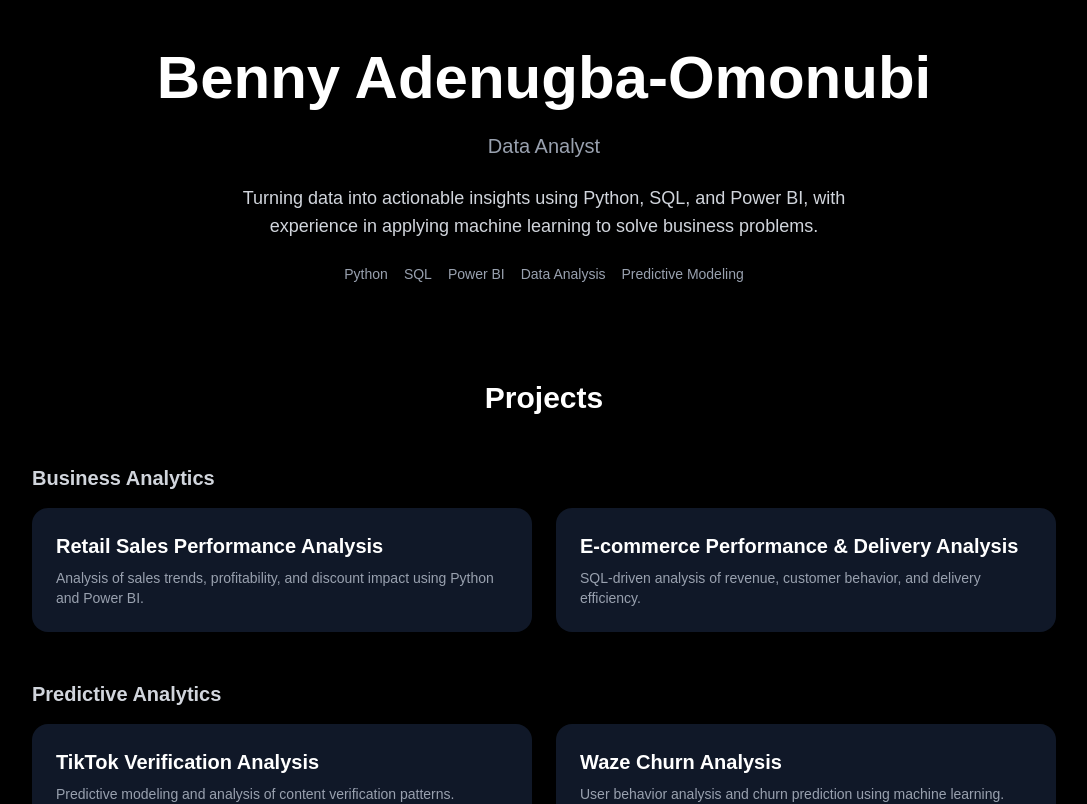
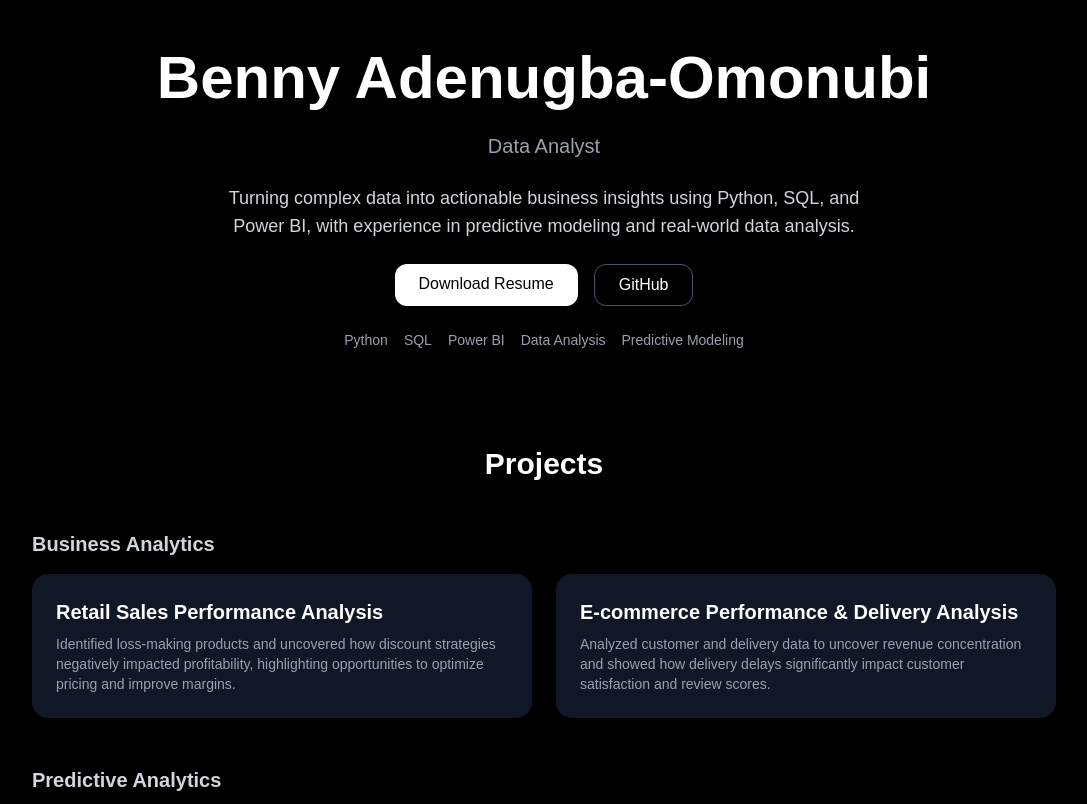
Before and after one commit to benny-102/benny-portfolio, a Next.js app: page / in a window 1280 px wide. Shown: the top 804 px of the page, without its empty margins (96-1183 px from the left). Built offline with nearby package versions, Linux system fonts and the light colour scheme.

Commit message:
added contacts and all

```diff
--- a/src/app/page.tsx
+++ b/src/app/page.tsx
@@ -15,11 +15,32 @@ export default function Home() {
         </p>
 
         <p className="text-lg text-gray-300 max-w-2xl mx-auto">
-          Turning data into actionable insights using Python, SQL, and Power BI,
-          with experience in applying machine learning to solve business problems.
+          Turning complex data into actionable business insights using Python, SQL, and Power BI,
+          with experience in predictive modeling and real-world data analysis.
         </p>
 
-        <div className="flex justify-center gap-4 flex-wrap text-sm text-gray-400">
+        {/* BUTTONS */}
+        <div className="flex justify-center gap-4 flex-wrap mt-4">
+
+          <a
+            href="/Benny_Adenugba_Resume.pdf"
+            className="bg-white text-black px-6 py-2 rounded-xl hover:bg-gray-200 transition"
+          >
+            Download Resume
+          </a>
+
+          <a
+            href="https://github.com/benny-102"
+            target="_blank"
+            className="border border-gray-600 px-6 py-2 rounded-xl hover:bg-gray-800 transition"
+          >
+            GitHub
+          </a>
+
+        </div>
+
+        {/* SKILLS */}
+        <div className="flex justify-center gap-4 flex-wrap text-sm text-gray-400 mt-2">
           <span>Python</span>
           <span>SQL</span>
           <span>Power BI</span>
@@ -46,7 +67,7 @@ export default function Home() {
                   Retail Sales Performance Analysis
                 </h3>
                 <p className="text-gray-400 text-sm">
-                  Analysis of sales trends, profitability, and discount impact using Python and Power BI.
+                  Identified loss-making products and uncovered how discount strategies negatively impacted profitability, highlighting opportunities to optimize pricing and improve margins.
                 </p>
               </div>
             </Link>
@@ -57,7 +78,7 @@ export default function Home() {
                   E-commerce Performance & Delivery Analysis
                 </h3>
                 <p className="text-gray-400 text-sm">
-                  SQL-driven analysis of revenue, customer behavior, and delivery efficiency.
+                  Analyzed customer and delivery data to uncover revenue concentration and showed how delivery delays significantly impact customer satisfaction and review scores.
                 </p>
               </div>
             </Link>
@@ -79,7 +100,7 @@ export default function Home() {
                   TikTok Verification Analysis
                 </h3>
                 <p className="text-gray-400 text-sm">
-                  Predictive modeling and analysis of content verification patterns.
+                  Built a predictive model to identify factors influencing content verification, revealing that engagement metrics and content type strongly affect verification outcomes.
                 </p>
               </div>
             </Link>
@@ -90,7 +111,7 @@ export default function Home() {
                   Waze Churn Analysis
                 </h3>
                 <p className="text-gray-400 text-sm">
-                  User behavior analysis and churn prediction using machine learning.
+                  Developed churn prediction models and identified low user engagement as a key driver of churn, providing insights to improve retention strategies.
                 </p>
               </div>
             </Link>
```
